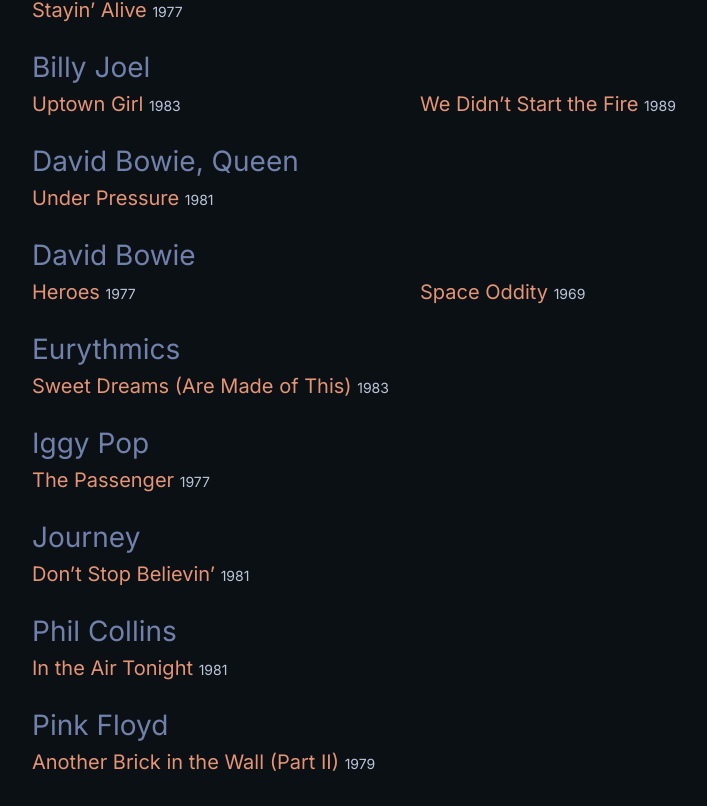
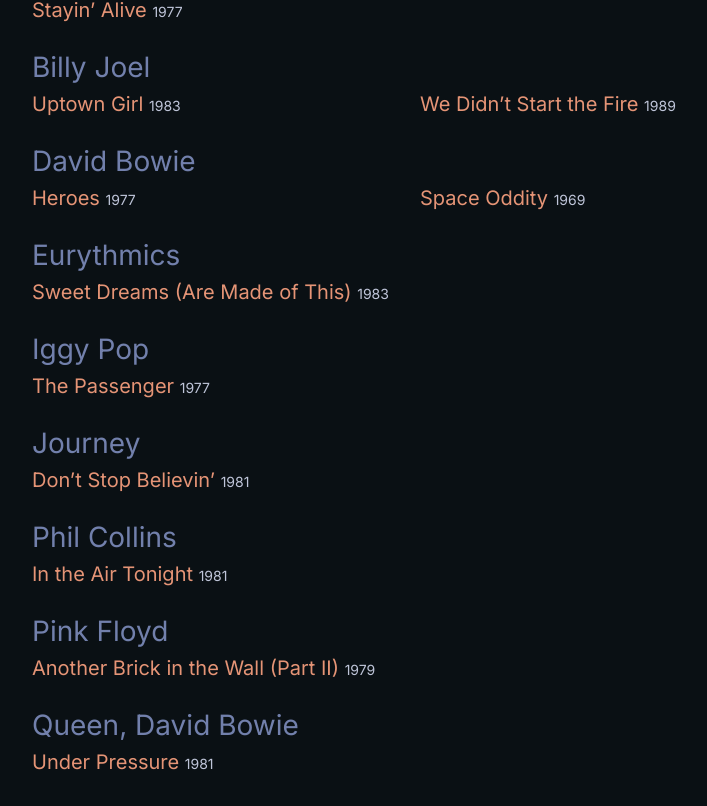
Before and after one commit to intersection-tw/moment, a Next.js app: page / in a window 1280 px wide. Shown: the part 249-1055 px from the top of the page, without its empty margins (388-1095 px from the left). Built offline with nearby package versions, Linux system fonts and the light colour scheme.

Commit message:
Update under pressure

```diff
--- a/artists/david-bowie-n-queen.mdx
+++ /dev/null
@@ -1,5 +0,0 @@
----
-fullname: 'David Bowie, Queen'
-published: '2020-10-01'
-modified: '2020-10-01'
----
--- /dev/null
+++ b/artists/queen-n-david-bowie.mdx
@@ -0,0 +1,5 @@
+---
+fullname: 'Queen, David Bowie'
+published: '2020-10-01'
+modified: '2020-12-22'
+---
--- a/songs/under-pressure.mdx
+++ b/songs/under-pressure.mdx
@@ -1,8 +1,8 @@
 ---
 title: 'Under Pressure'
 year: '1981'
-artist: 'David Bowie, Queen'
-artistSlug: 'david-bowie-n-queen'
+artist: 'Queen, David Bowie'
+artistSlug: 'queen-n-david-bowie'
 heard: '🎬 波西米亞狂想曲 (2018)、🎬 歡樂好聲音 (2016)、🎬 快樂腳 2 (2011)、🎬 說起來有點可笑 (2010)'
 published: '2020-09-21'
 modified: '2020-09-22'
```
